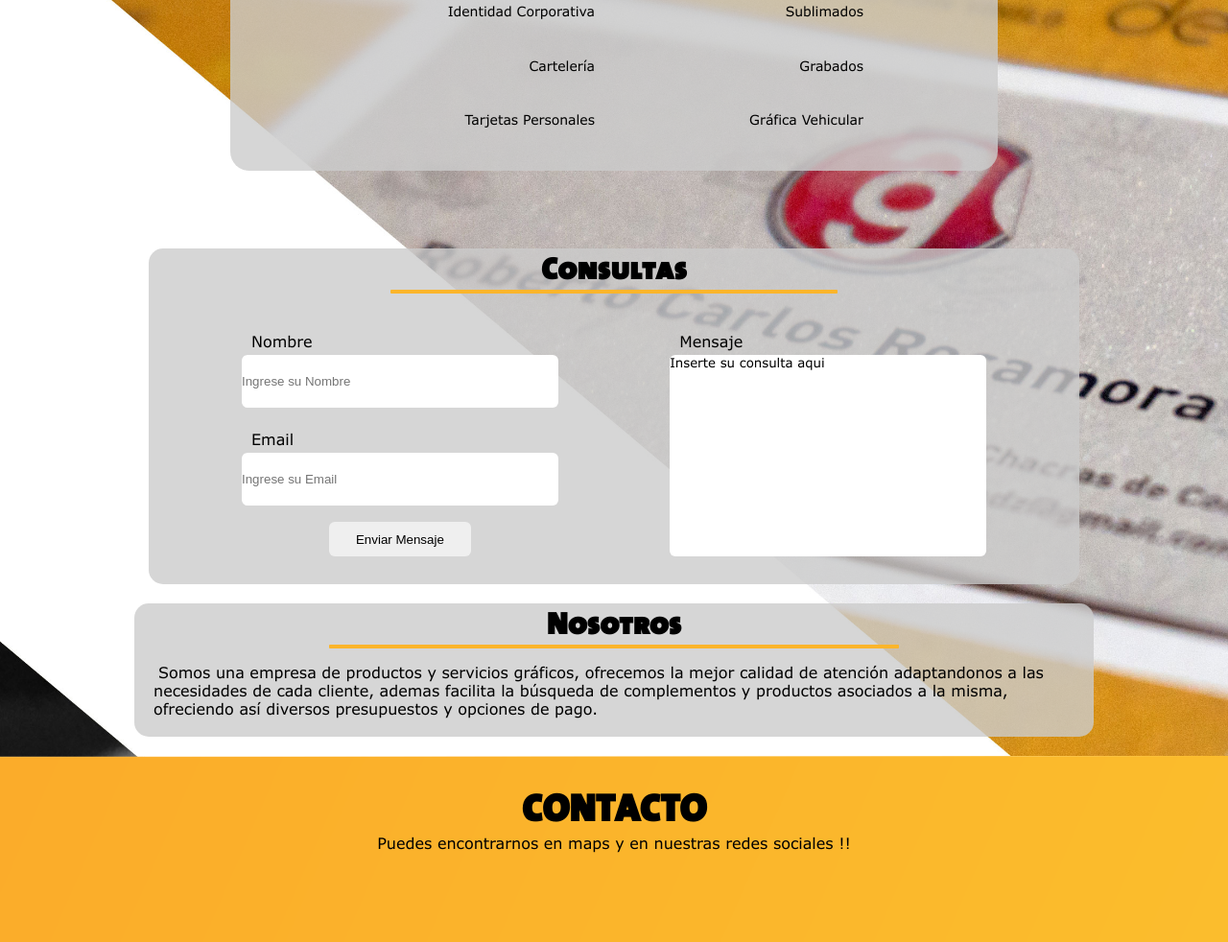
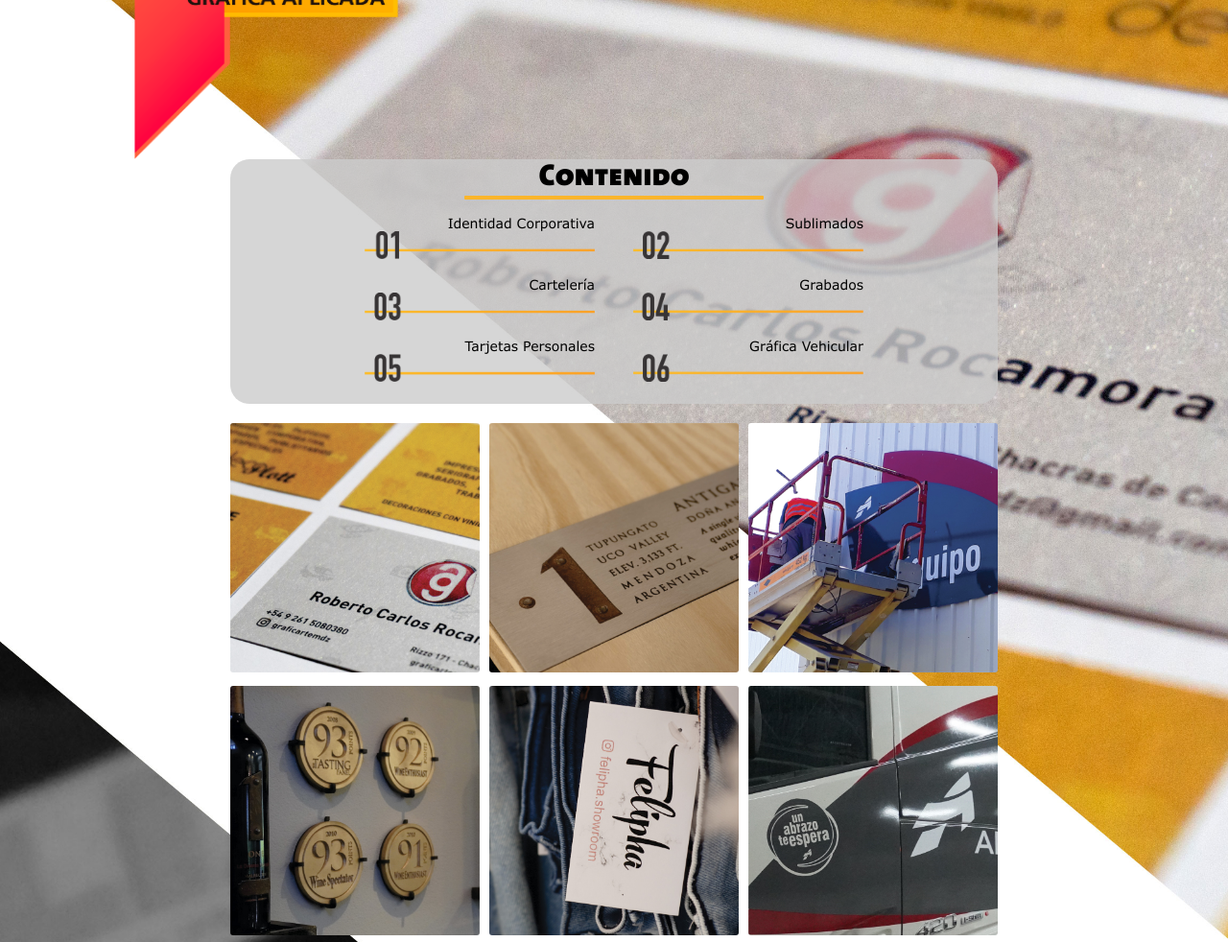
Before and after one commit to Italius-Stoneberry/GraficarteMdz, a plain HTML site: page index.html in a window 1280 px wide. Shown: the part 105-1087 px from the top of the page at 96% size. Drawn offline with Linux system fonts and the light colour scheme; grey boxes are pictures that could not be loaded; files whose address does not match are found by name.

Commit message:
se parcheo esta bija

```diff
--- a/index.html
+++ b/index.html
@@ -5,7 +5,7 @@
     <meta http-equiv="X-UA-Compatible" content="IE=edge">
     <meta name="viewport" content="width=device-width, initial-scale=1.0">
     <title>GraficarteMdz</title>
-    <link type="image/x-icon" href="/TPO/css/paginaicono.ico.png" rel="icon">
+    <link type="image/x-icon" href="css/paginaicono.ico.png" rel="icon">
     <link rel="stylesheet" href="css/styles.css">
     <meta name="viewport" content="width=device-width,initial-scale=1.0">
 
@@ -14,7 +14,7 @@
 <body>
         <div class="Grancontenedor">
             <header>
-                <img id="logo"src="/TPO/css/logo-eps.png" alt="/TPO/css/logo-eps.png">
+                <img id="logo"src="css/logo-eps.png" alt="css/logo-eps.png">
             </header>
             <div id="gris">
                 <!--<section id="grid-container">-->
@@ -26,32 +26,32 @@
                     </section>
                     <section class="grid-iden">
                         <div id="ver">
-                           <a href="/tpo/iden.corp.html"> Identidad Corporativa<img src="/TPO/css/N1.png" alt=""></a>
+                           <a href="iden.corp.html"> Identidad Corporativa<img src="css/N1.png" alt=""></a>
                         </div>
                     </section>
                      <section class="grid-sub">
                          <div id="ver">
-                            <a href="https://google.com"> Sublimados<img src="/TPO/css/N2.png" alt=""></a>
+                            <a href="https://google.com"> Sublimados<img src="css/N2.png" alt=""></a>
                         </div>
                     </section>
                      <section class="grid-car">
                          <div id="ver">
-                            <a href="https://google.com"> Cartelería<img src="/TPO/css/N3.png" alt=""></a>
+                            <a href="https://google.com"> Cartelería<img src="css/N3.png" alt=""></a>
                             </div>
                         </section>
                      <section class="grid-grab">
                          <div id="ver">
-                            <a href="https://google.com"> Grabados<img src="/TPO/css/N4.png" alt=""></a>
+                            <a href="https://google.com"> Grabados<img src="css/N4.png" alt=""></a>
                         </div>
                         </section>
                      <section class="grid-tarP">
                          <div id="ver">
-                            <a href="https://google.com"> Tarjetas Personales<img src="/TPO/css/N5.png" alt=""></a>
+                            <a href="https://google.com"> Tarjetas Personales<img src="css/N5.png" alt=""></a>
                         </div>
                     </section>
                      <section class="grid-graf">
                          <div id="ver">
-                            <a href="https://google.com"> Gráfica Vehicular <img src="/TPO/css/N6.png" alt=""></a>
+                            <a href="https://google.com"> Gráfica Vehicular <img src="css/N6.png" alt=""></a>
                         </div>
                     </section>
                <!-- </section> -->
@@ -59,42 +59,42 @@
                 <sec class="espacio"></sec>
                 <div class="fotos">
                     <div class="bg">
-                        <img src="/TPO/css/foto1.jpg" alt="">
-                        <div class="overlay" href="/TPO/iden.corp.html">
+                        <img src="css/foto1.jpg" alt="">
+                        <div class="overlay" href="iden.corp.html">
                             <h2>Identidad Corporativa</h2>
                             <p>Diseñamos la marca de tus sueños!!</p>
                         </div>
                     </div>
                     <div class="bg">
-                        <img src="/TPO/css/foto2.jpg" alt="">
+                        <img src="css/foto2.jpg" alt="">
                         <div class="overlay" href="https;//google.com">
                             <h2>Sublimados</h2>
                             <p>¿Seguro que no se puede sublimar?</p>
                         </div>
                     </div>
                     <div class="bg">
-                        <img src="/TPO/css/foto3.jpg" alt="">
+                        <img src="css/foto3.jpg" alt="">
                         <div class="overlay" href="https;//google.com">
                             <h2>Cartelería</h2>
                             <p>!¿A que altura vá?!</p>
                         </div>
                     </div>
                     <div class="bg">
-                        <img src="/TPO/css/foto4.jpg" alt="">
+                        <img src="css/foto4.jpg" alt="">
                         <div class="overlay" href="https;//google.com">
                             <h2>Grabados</h2>
                             <p>¿Donde? ¿Qué? y ¿Como quieras?</p>
                         </div>
                     </div>
                     <div class="bg">
-                        <img src="/TPO/css/foto5.jpg" alt="">
+                        <img src="css/foto5.jpg" alt="">
                         <div class="overlay" href="https;//google.com">
                             <h2>Tarjetas Personales</h2>
                             <p>¡Deja tu huella!</p>
                         </div>
                     </div>
                     <div class="bg">
-                        <img src="/TPO/css/foto6.jpg" alt="">
+                        <img src="css/foto6.jpg" alt="">
                         <div class="overlay" href="https;//google.com">
                             <h2>Gráfica Vehicular</h2>
                             <p>¡Tu marca, a donde vayas!</p>
```
Also changed, not shown: iden.corp.html (+9 -9 lines).
